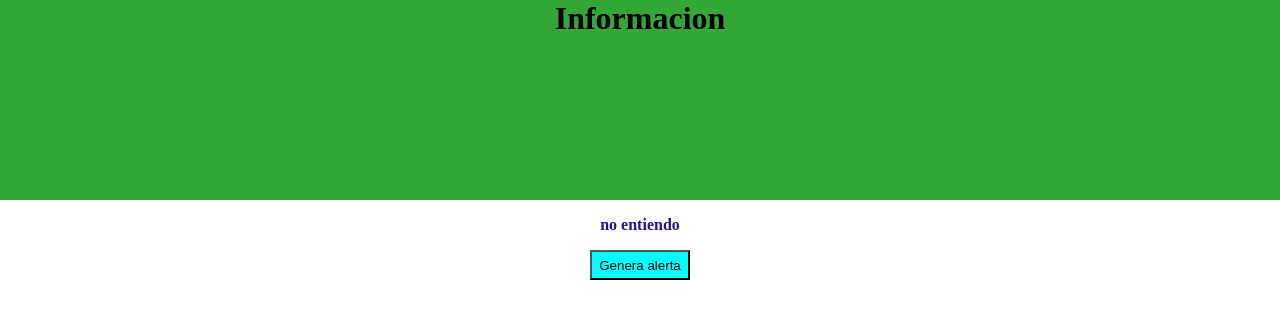
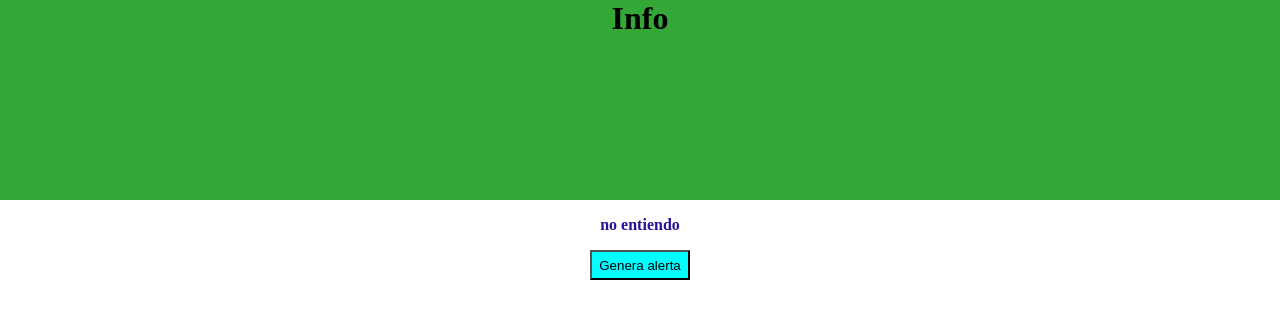
Before and after one commit to SrKevinDC/pagina, a website: page index.html in a window 1280 px wide. Drawn offline with Linux system fonts and the light colour scheme.

Commit message:
cambioss

```diff
--- a/index.html
+++ b/index.html
@@ -9,7 +9,7 @@
   <body>
     <center>
       <header class="encabezado">
-        <h1 class="titulo">Informacion</h1>
+        <h1 class="titulo">Info</h1>
       </header>
 
       <section>
```
